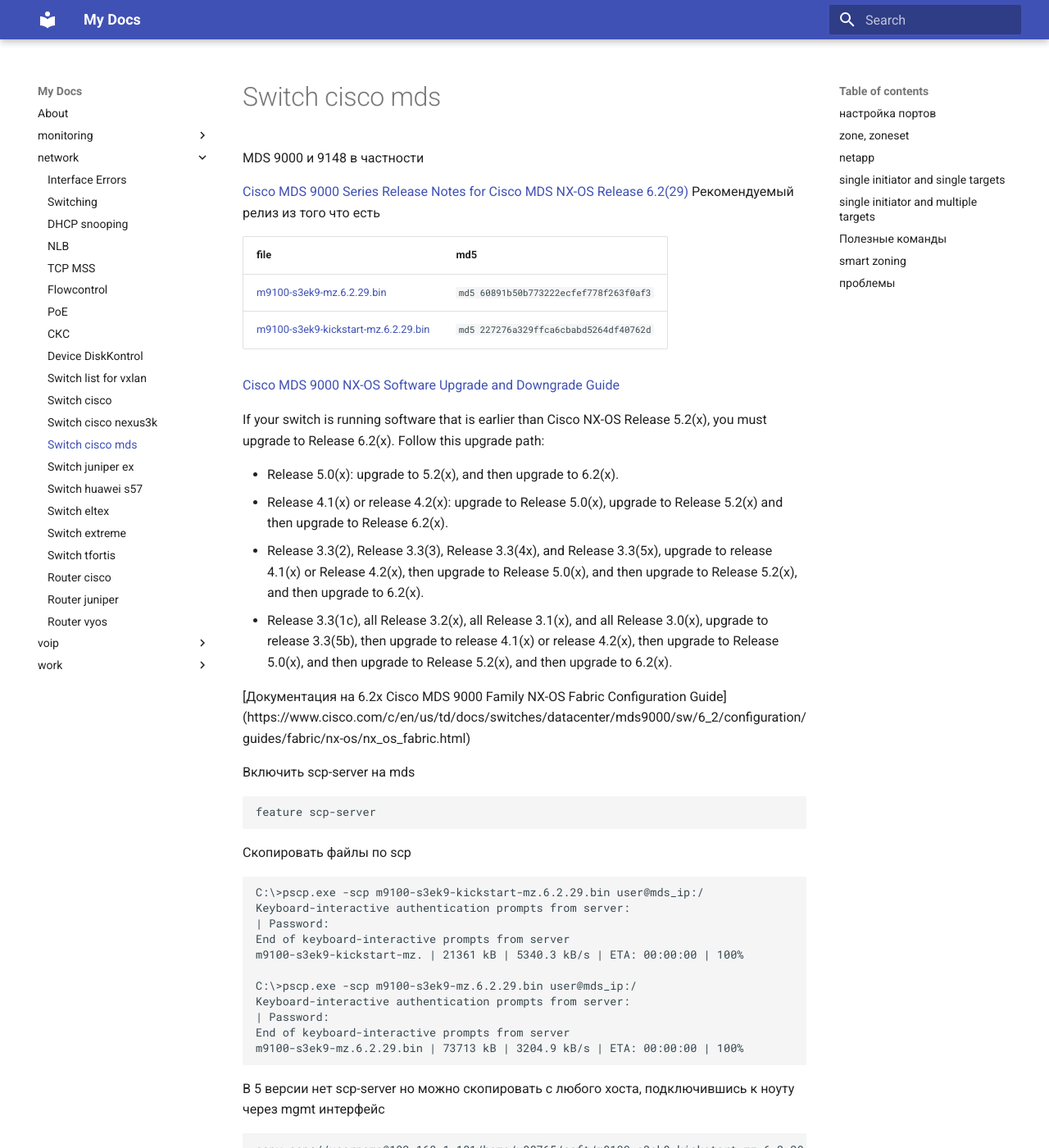
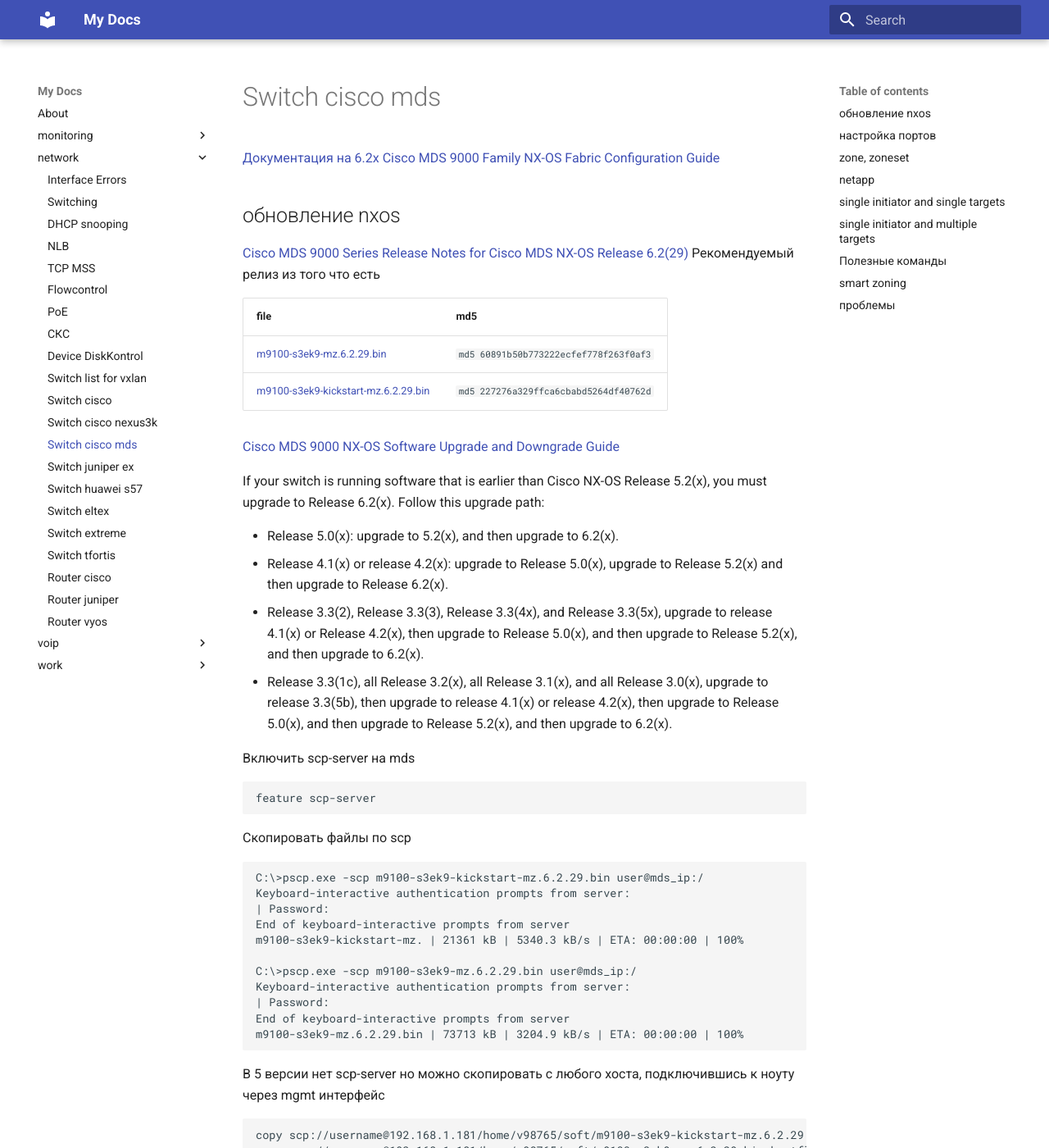
Before and after one commit to v98765/v98765.github.io, an MkDocs documentation site: the page built from docs/network/mds.md, in a window 1280 px wide and 1400 px high. Shown: the whole window at 82% size. Built offline with MkDocs 1.6.1 and Material for MkDocs 9.7.7, drawn with Linux system fonts in a browser that asks for light colours.

Commit message:
network/mds.md fix

````diff
--- a/docs/network/mds.md
+++ b/docs/network/mds.md
@@ -1,4 +1,6 @@
-MDS 9000 и 9148 в частности
+[Документация на 6.2х Cisco MDS 9000 Family NX-OS Fabric Configuration Guide](https://www.cisco.com/c/en/us/td/docs/switches/datacenter/mds9000/sw/6_2/configuration/guides/fabric/nx-os/nx_os_fabric.html)
+
+## обновление nxos
 
 [Cisco MDS 9000 Series Release Notes for Cisco MDS NX-OS Release 6.2(29)](https://www.cisco.com/c/en/us/td/docs/switches/datacenter/mds9000/sw/6_2/release/notes/nx-os/mds_nxos_rn_6_2_29.html)
 Рекомендуемый релиз из того что есть
@@ -17,8 +19,6 @@
 * Release 3.3(2), Release 3.3(3), Release 3.3(4x), and Release 3.3(5x), upgrade to release 4.1(x) or Release 4.2(x), then upgrade to Release 5.0(x), and then upgrade to Release 5.2(x), and then upgrade to 6.2(x).
 * Release 3.3(1c), all Release 3.2(x), all Release 3.1(x), and all Release 3.0(x), upgrade to release 3.3(5b), then upgrade to release 4.1(x) or release 4.2(x), then upgrade to Release 5.0(x), and then upgrade to Release 5.2(x), and then upgrade to 6.2(x).
 
-[Документация на 6.2х Cisco MDS 9000 Family NX-OS Fabric Configuration Guide]
-(https://www.cisco.com/c/en/us/td/docs/switches/datacenter/mds9000/sw/6_2/configuration/guides/fabric/nx-os/nx_os_fabric.html)
 
 Включить scp-server на mds
 ```text
````
Also changed, not shown: docs/work/venv.md (+1 -1 lines).
